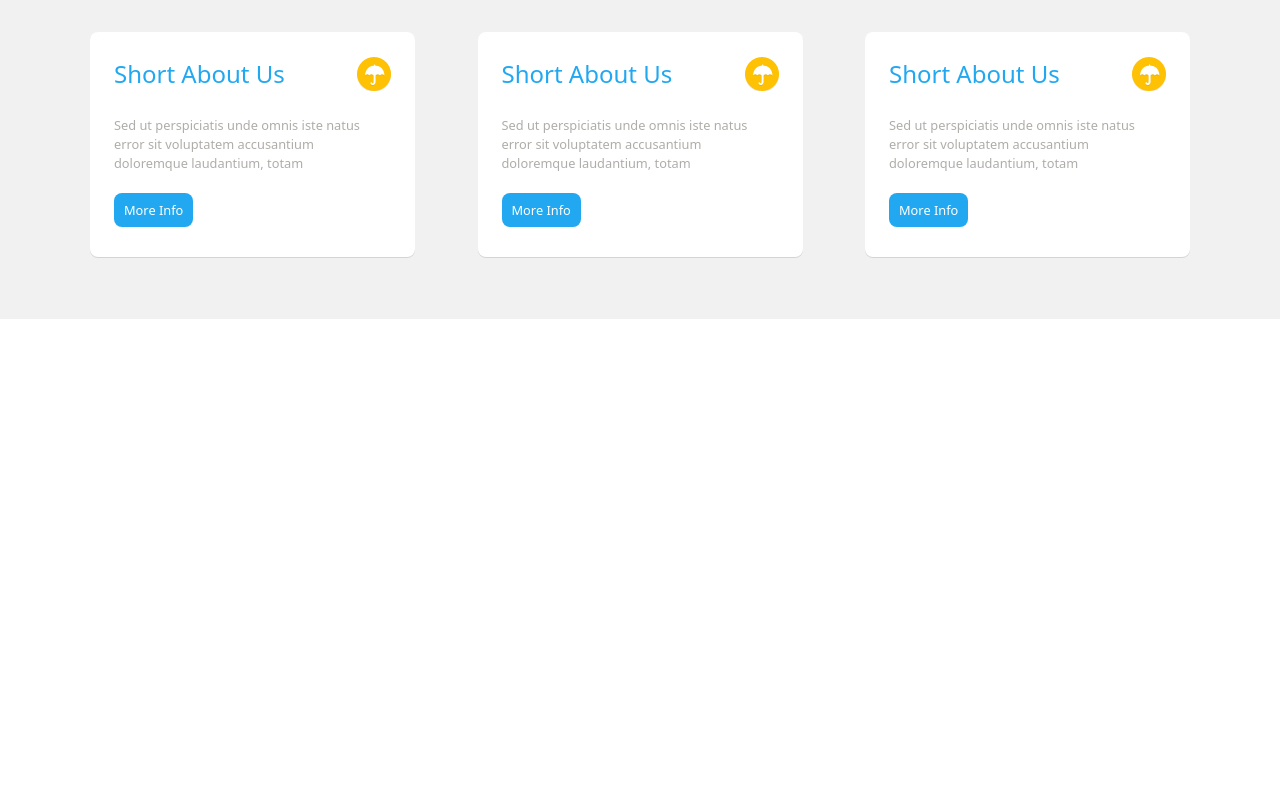
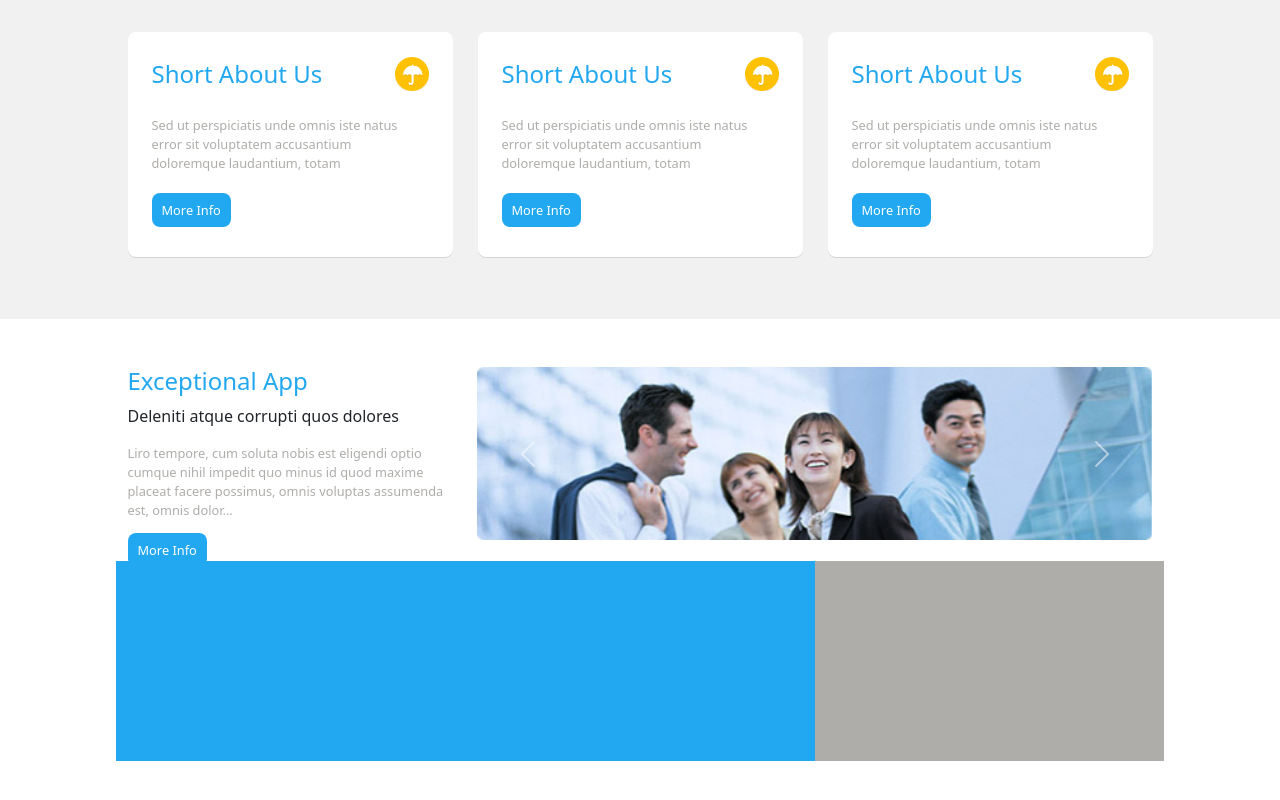
Before and after one commit to GabrielBCD/atividade-web1, a website: page index.html in a window 1280 px wide. Shown: the part 544-1344 px from the top of the page. Before the commit the page ends 863 px from the top, so only its background shows below. Drawn offline with nearby package versions, Linux system fonts and the light colour scheme.

Commit message:
commit 1

```diff
--- a/index.html
+++ b/index.html
@@ -88,7 +88,57 @@
             </div>
         </div>
     </section>
-    <section class="section-2"></section>
+    <section class="section-2" style="height: 1000px">
+        <div class="container-sec2">
+            <div class="row mt-5">
+                <div class="col-lg-4 d-flex justify-content-center">
+                    <div class="div1">
+                        <h3 class="card-titulo">Exceptional App</h3>
+                        <p class="">Deleniti atque corrupti quos dolores</p>
+                        <p class="card-texto">Liro tempore, cum soluta nobis est eligendi optio
+                            cumque nihil impedit quo minus id quod maxime
+                            placeat facere possimus, omnis voluptas
+                            assumenda est, omnis dolor...
+                        </p>
+                        <a href="" class="card-about-link mt-3">More Info</a>
+                    </div>
+                </div>
+                <div class="col-lg-8">
+                    <div class="div2">
+                        <div id="carouselExample" class="carousel slide">
+                            <div class="carousel-inner">
+                                <div class="carousel-item active">
+                                    <img src="images/img-1.jpg" class="d-block w-100" alt="...">
+                                </div>
+                                <div class="carousel-item">
+                                    <img src="images/img-1.jpg" class="d-block w-100" alt="...">
+                                </div>
+                                <div class="carousel-item">
+                                    <img src="images/img-1.jpg" class="d-block w-100" alt="...">
+                                </div>
+                            </div>
+                            <button class="carousel-control-prev" type="button" data-bs-target="#carouselExample"
+                                    data-bs-slide="prev">
+                                <span class="carousel-control-prev-icon" aria-hidden="true"></span>
+                                <span class="visually-hidden">Previous</span>
+                            </button>
+                            <button class="carousel-control-next" type="button" data-bs-target="#carouselExample"
+                                    data-bs-slide="next">
+                                <span class="carousel-control-next-icon" aria-hidden="true"></span>
+                                <span class="visually-hidden">Next</span>
+                            </button>
+                        </div>
+                    </div>
+                </div>
+                <div class="col-lg-8 d-flex justify-content-center" style="height: 200px; background-color: #22a8f0">
+                    <div class="div3"></div>
+                </div>
+                <div class="col-lg-4 d-flex justify-content-center" style="height: 200px; background-color: #afadaa">
+                    <div class="div4"></div>
+                </div>
+            </div>
+        </div>
+    </section>
 </main>
 <footer class="container-fluid">
 
--- a/style.scss
+++ b/style.scss
@@ -3,8 +3,7 @@ $color2: #22a8f0;
 $color3: #ffae00;
 $color4: #f1f1f1;
 $color5: #afadaa;
-$container-local: 1100px;
-$media-mobile: 800px;
+$container-local: 1025px;
 
 
 /*Containers do bootstrap*/
@@ -49,13 +48,14 @@ header {
 
     @media (max-width: $container-local) {
         border-radius: 0;
+        padding: 15px 0;
     }
 }
 
 .navbar-nav {
-    margin-right: 30px;
-    @media (max-width: $container-local) {
-        margin-left: 30px;
+    margin: 0 30px;
+
+    @media (max-width: 991px) {
         margin-top: 30px;
     }
 }
@@ -187,34 +187,6 @@ header {
     padding: 50px 0;
     height: 350px;
 
-    .card-about {
-        width: 325px;
-        height: 225px;
-        background-color: white;
-        border-radius: 8px;
-        box-shadow: 0 1px 0 #0000001f;
-
-        .card-titulo {
-            font-size: 24px;
-            color: $color2;
-        }
-
-        .card-texto {
-            font-size: .8em;
-            color: $color5;
-        }
-
-        .card-about-link{
-            text-decoration: none;
-            font-size: .8em;
-            color: white;
-            background-color: #22a8f0;
-            padding: 8px 10px;
-            border-radius: 8px;
-        }
-
-    }
-
     @media (max-width: $container-local) {
         height: auto;
         display: flex;
@@ -227,5 +199,41 @@ header {
             height: 225px;
         }
     }
+}
 
+.card-about {
+    width: 325px;
+    height: 225px;
+    background-color: white;
+    border-radius: 8px;
+    box-shadow: 0 1px 0 #0000001f;
 }
+
+.card-titulo {
+    font-size: 24px;
+    color: $color2;
+}
+
+.card-texto {
+    font-size: .8em;
+    color: $color5;
+}
+
+.card-about-link {
+    text-decoration: none;
+    font-size: .8em;
+    color: white;
+    background-color: #22a8f0;
+    padding: 8px 10px;
+    border-radius: 8px;
+}
+
+.container-sec2 {
+    @extend %container-local;
+}
+
+@media (max-width: 991px) {
+    .div1 {
+        max-width: 300px;
+    }
+}
```
Also changed, not shown: style.css, 1 other file.
